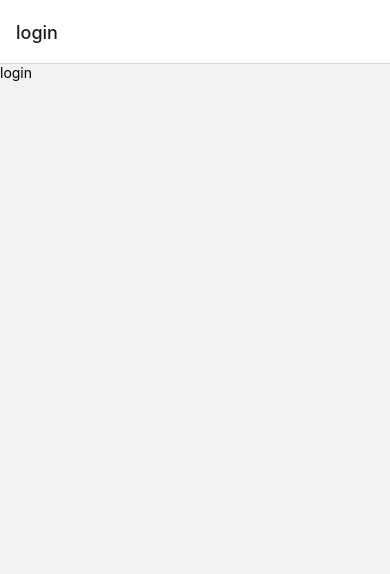
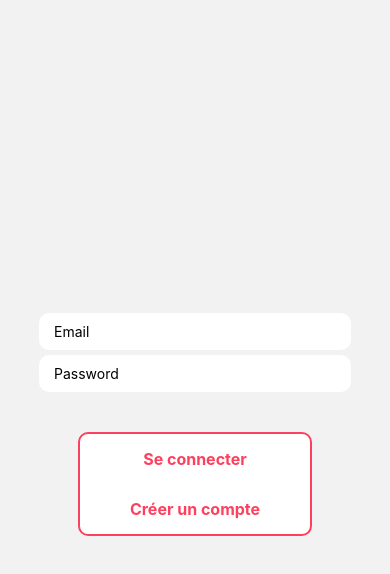
Before and after one commit to manoelnunesborba/APPMOB, a React Native app: screen /login in a window 390 px wide. Shown: the top 574 px of the page. Built offline with nearby package versions, Linux system fonts and the light colour scheme.

Commit message:
Création de compte

```diff
--- a/App.js
+++ b/App.js
@@ -16,6 +16,7 @@ export default function App() {
       <NavigationContainer>
           <Stack.Navigator>
             <Stack.Screen
+                options={{headerShown:false}}
                 name="login"
                 component={Login}
             />
--- a/pages/Login.js
+++ b/pages/Login.js
@@ -1,6 +1,9 @@
 import React from 'react';
+import { StyleSheet, Text, View, Button, Alert } from 'react-native';
+import { KeyboardAvoidingView } from 'react-native';
+import { TextInput, TouchableOpacity } from 'react-native-gesture-handler';
 import { initializeApp } from "firebase/app";
-import { StyleSheet, Text, View, Button, Alert } from 'react-native';
+import { getAuth, createUserWithEmailAndPassword } from "firebase/auth";
 
 const firebaseConfig = {
     apiKey: "AIzaSyD2XKLHd0H2O0l2Ae_qXjca7KNkn3U_IuI",
@@ -11,15 +14,111 @@ const firebaseConfig = {
     appId: "1:774648378964:web:e92ddeb98eb174bc15dfc1",
     measurementId: "G-GNRSP1HQ59"
   };
-
-const app = initializeApp(firebaseConfig);
+  const app = initializeApp(firebaseConfig);
 class Login extends React.Component{
+    constructor(){
+        super();
+        this.state={
+            email:"",
+            password:""
+        }
+    }
+    handleSingup(e){
+        const auth = getAuth();
+        createUserWithEmailAndPassword(auth, this.state.email, this.state.email)
+            .then(userCredentials => {
+                const user = userCredentials.user;
+                console.log(user.email)
+            })
+            .catch(error=> alert(error))
+    }
     render(){
         return(
+            <KeyboardAvoidingView
+            style={style.container}
+            behavior="padding"
+            >
+                <View style={style.inputContainer}>
+                    <TextInput
+                    placeholder='Email'
+                    value={this.state.email}
+                    onChangeText={text => this.setState({email:text})}
+                    style={style.input}
+                    />
+                    <TextInput
+                    placeholder='Password'
+                    value={this.state.password}
+                    onChangeText={text => this.setState({password:text})}
+                    style={style.input}
+                    secureTextEntry
+                    />
+                </View>
+                <View style={style.buttonContainer}>
+                    <TouchableOpacity
+                    onPress={() => {}}
+                    style={style.button}
+                    >
+                        <Text style={style.buttonText}>Se connecter</Text>
+                    </TouchableOpacity>
+                    <TouchableOpacity
+                    onPress={evt => {this.handleSingup(evt)}}
+                    style={[style.button, style.buttonOutline]}
+                    >
+                        <Text style={style.buttonOutlineText}>Créer un compte</Text>
+                    </TouchableOpacity>
+                </View>
 
-<Text>login</Text>
+            </KeyboardAvoidingView>
+
 
         );
     }
 }
 export default Login;
+
+const style = StyleSheet.create({
+    container:{
+        flex:1,
+        justifyContent:'center',
+        alignItems:'center',
+    },
+    inputContainer:{
+        width:'80%',
+    },
+    input:{
+        backgroundColor:'white',
+        paddingHorizontal:15,
+        paddingVertical:10,
+        borderRadius:10,
+        marginTop:5,
+    },
+    buttonContainer:{
+        backgroundColor:'white',
+        width:'60%',
+
+        justifyContent:'center',
+        alignItems:'center',
+        marginTop:40,
+        borderRadius:10,
+        borderColor:'#FD405E',
+        borderWidth:2,
+
+    },
+    button:{
+        padding:15
+    },
+    buttonText:{
+        color:'#FD405E',
+        fontWeight:'700',
+        fontSize:16,
+    },
+    buttonOutline:{
+
+
+    },
+    buttonOutlineText:{
+        color:'#FD405E',
+        fontWeight:'700',
+        fontSize:16,
+    }
+});
```
